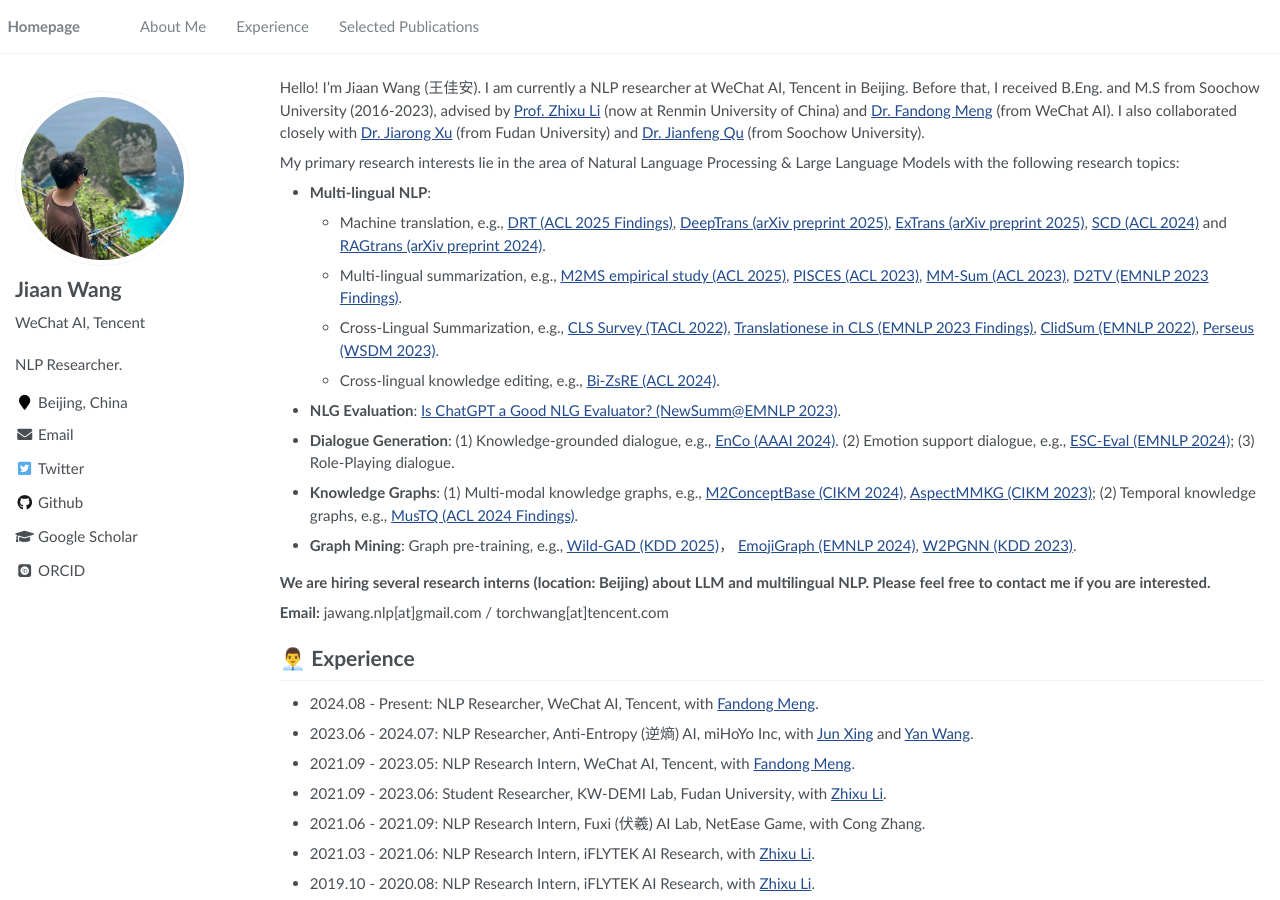
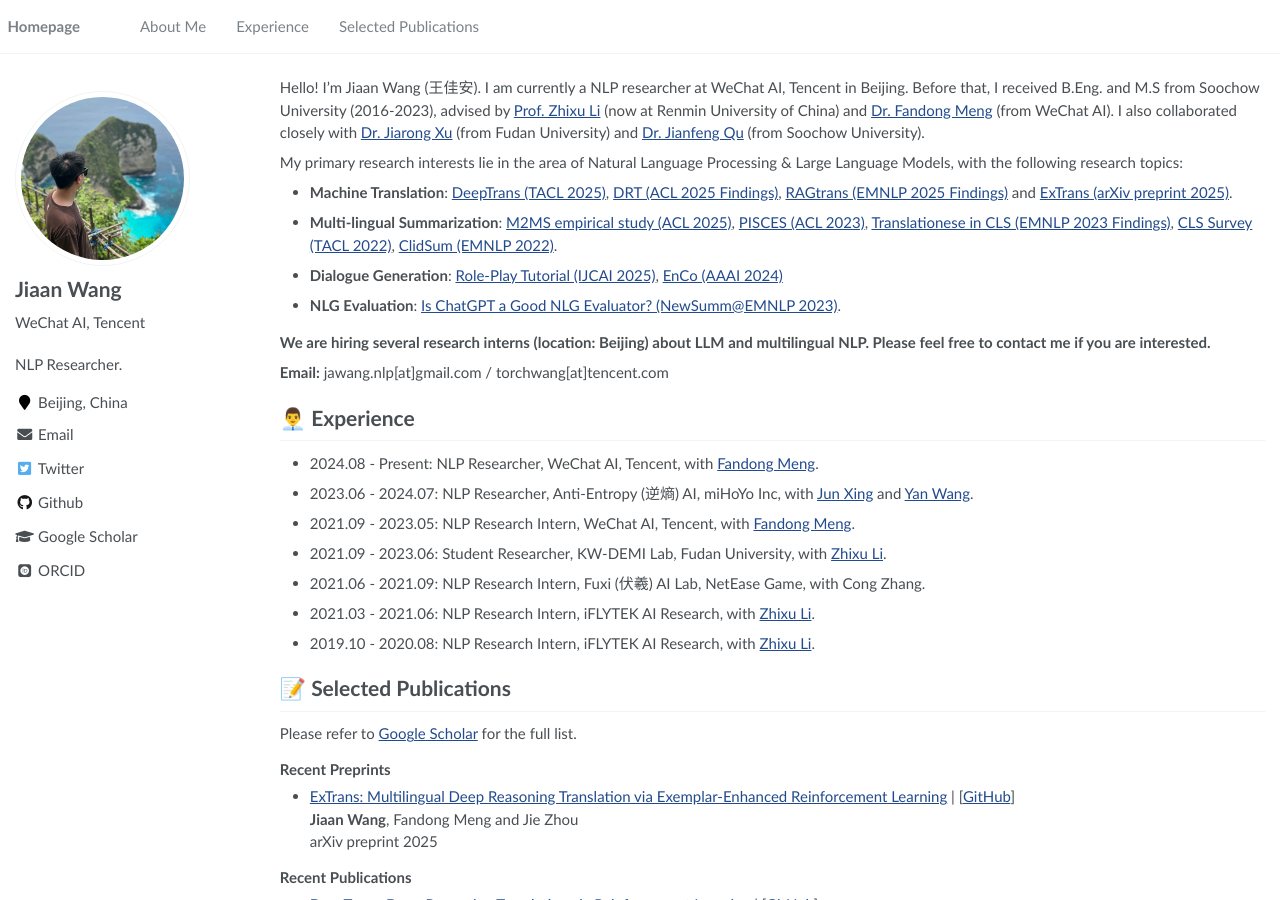
Before and after one commit to JiaanWang-academic/JiaanWang-academic.github.io, a Jekyll site: the page built from _pages/about.md, in a window 1280 px wide and 900 px high. Built offline with Jekyll 4.4.1, drawn with Linux system fonts in a browser that asks for light colours; some web fonts are replaced.

Commit message:
Update about.md

```diff
--- a/_pages/about.md
+++ b/_pages/about.md
@@ -12,20 +12,11 @@ redirect_from:
 
 Hello! I'm Jiaan Wang (王佳安). I am currently a NLP researcher at WeChat AI, Tencent in Beijing. Before that, I received B.Eng. and M.S from Soochow University (2016-2023), advised by [Prof. Zhixu Li](https://sites.google.com/site/zhixuli) (now at Renmin University of China) and [Dr. Fandong Meng](http://fandongmeng.github.io/) (from WeChat AI). I also collaborated closely with [Dr. Jiarong Xu](https://galina0217.github.io/) (from Fudan University) and [Dr. Jianfeng Qu](https://scholar.google.com/citations?user=aTUbmccAAAAJ) (from Soochow University).
 
-My primary research interests lie in the area of Natural Language Processing & Large Language Models with the following research topics:
-- **Multi-lingual NLP**:
-    - Machine translation, e.g., [DRT (ACL 2025 Findings)](https://arxiv.org/abs/2412.17498), [DeepTrans (arXiv preprint 2025)](https://arxiv.org/abs/2504.10187), [ExTrans (arXiv preprint 2025)](https://arxiv.org/abs/2505.12996), [SCD (ACL 2024)](https://aclanthology.org/2024.acl-long.588/) and [RAGtrans (arXiv preprint 2024)](https://arxiv.org/abs/2412.04342).
-    - Multi-lingual summarization, e.g., [M2MS empirical study (ACL 2025)](https://arxiv.org/abs/2505.12983), [PISCES (ACL 2023)](https://arxiv.org/abs/2305.09220), [MM-Sum (ACL 2023)](https://arxiv.org/abs/2212.07672), [D2TV (EMNLP 2023 Findings)](https://arxiv.org/abs/2305.12767).
-    - Cross-Lingual Summarization, e.g., [CLS Survey (TACL 2022)](https://arxiv.org/abs/2203.12515), [Translationese in CLS (EMNLP 2023 Findings)](https://arxiv.org/abs/2212.07220), [ClidSum (EMNLP 2022)](https://arxiv.org/abs/2202.05599), [Perseus (WSDM 2023)](https://arxiv.org/abs/2212.00586).
-    - Cross-lingual knowledge editing, e.g., [Bi-ZsRE (ACL 2024)](https://arxiv.org/abs/2309.08952).
-
+My primary research interests lie in the area of Natural Language Processing & Large Language Models, with the following research topics:
+- **Machine Translation**: [DeepTrans (TACL 2025)](https://arxiv.org/abs/2504.10187), [DRT (ACL 2025 Findings)](https://arxiv.org/abs/2412.17498), [RAGtrans (EMNLP 2025 Findings)](https://arxiv.org/abs/2412.04342) and [ExTrans (arXiv preprint 2025)](https://arxiv.org/abs/2505.12996).
+- **Multi-lingual Summarization**: [M2MS empirical study (ACL 2025)](https://arxiv.org/abs/2505.12983), [PISCES (ACL 2023)](https://arxiv.org/abs/2305.09220), [Translationese in CLS (EMNLP 2023 Findings)](https://arxiv.org/abs/2212.07220), [CLS Survey (TACL 2022)](https://arxiv.org/abs/2203.12515), [ClidSum (EMNLP 2022)](https://arxiv.org/abs/2202.05599).
+- **Dialogue Generation**: [Role-Play Tutorial (IJCAI 2025)](https://ijcai-roleplay.github.io/), [EnCo (AAAI 2024)](https://arxiv.org/abs/2401.04361)
 - **NLG Evaluation**: [Is ChatGPT a Good NLG Evaluator? (NewSumm@EMNLP 2023)](https://arxiv.org/abs/2303.04048).
-- **Dialogue Generation**: (1) Knowledge-grounded dialogue, e.g., [EnCo (AAAI 2024)](https://arxiv.org/abs/2401.04361).
-(2) Emotion support dialogue, e.g., [ESC-Eval (EMNLP 2024)](https://arxiv.org/abs/2406.14952);
-(3) Role-Playing dialogue.
-- **Knowledge Graphs**: (1) Multi-modal knowledge graphs, e.g., [M2ConceptBase (CIKM 2024)](https://arxiv.org/abs/2312.10417), [AspectMMKG (CIKM 2023)](https://arxiv.org/abs/2308.04992);
-(2) Temporal knowledge graphs, e.g., [MusTQ (ACL 2024 Findings)](https://aclanthology.org/2024.findings-acl.696/).
-- **Graph Mining**: Graph pre-training, e.g., [Wild-GAD (KDD 2025)](https://arxiv.org/abs/2506.04190)， [EmojiGraph (EMNLP 2024)](https://arxiv.org/abs/2409.14552), [W2PGNN (KDD 2023)](https://arxiv.org/abs/2303.16458).
 
 **We are hiring several research interns (location: Beijing) about LLM and multilingual NLP. Please feel free to contact me if you are interested.**
 
```
